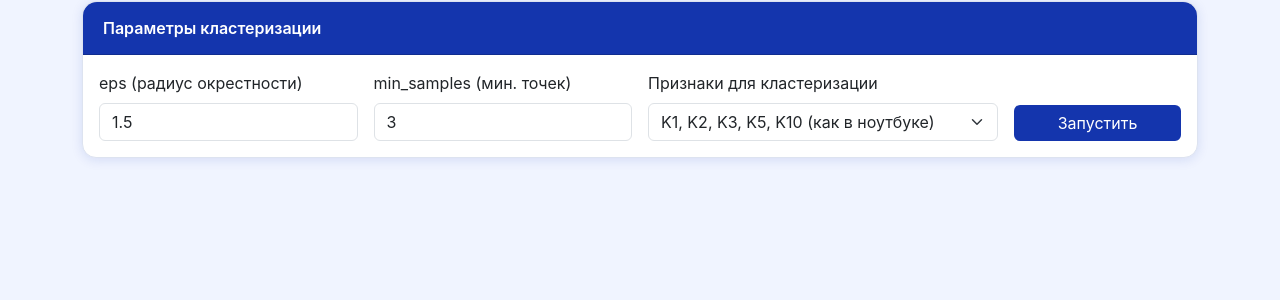
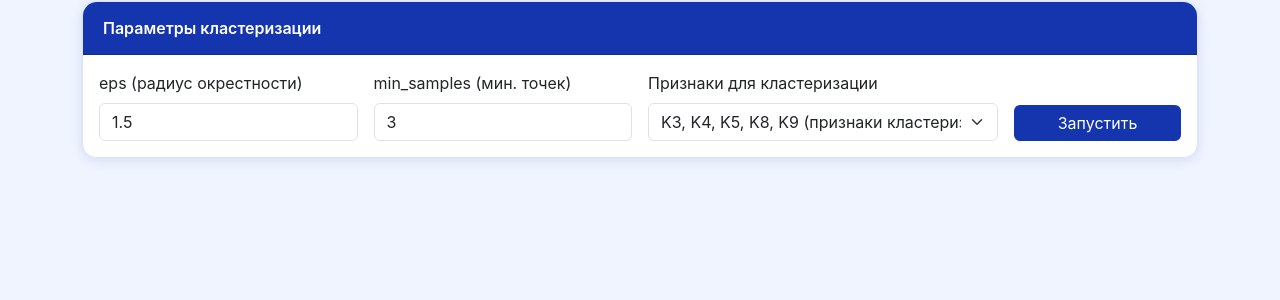
Before and after one commit to Rima643/dpt-selector, a FastAPI app: page /step2 in a window 1280 px wide. Shown: the part 142-442 px from the top of the page. Run offline with FastAPI, Linux system fonts and the light colour scheme; parts of the project's set-up code (start-up, migrations or seed data) failed here and were passed over.

Commit message:
fix: update feature set label in step2 to match actual CLUSTER_FEATURES

```diff
--- a/app/templates/step2_dbscan.html
+++ b/app/templates/step2_dbscan.html
@@ -20,9 +20,8 @@
             <div class="col-md-4">
                 <label class="form-label">Признаки для кластеризации</label>
                 <select class="form-select" id="featureSet">
-                    <option value="default">K1, K2, K3, K5, K10 (как в ноутбуке)</option>
-                    <option value="extended">K1-K5, K10 (расширенный)</option>
-                </select>
+    <option value="default">K3, K4, K5, K8, K9 (признаки кластеризации)</option>
+</select>
             </div>
             <div class="col-md-2">
                 <button class="btn btn-primary w-100" onclick="runClustering()">
```
